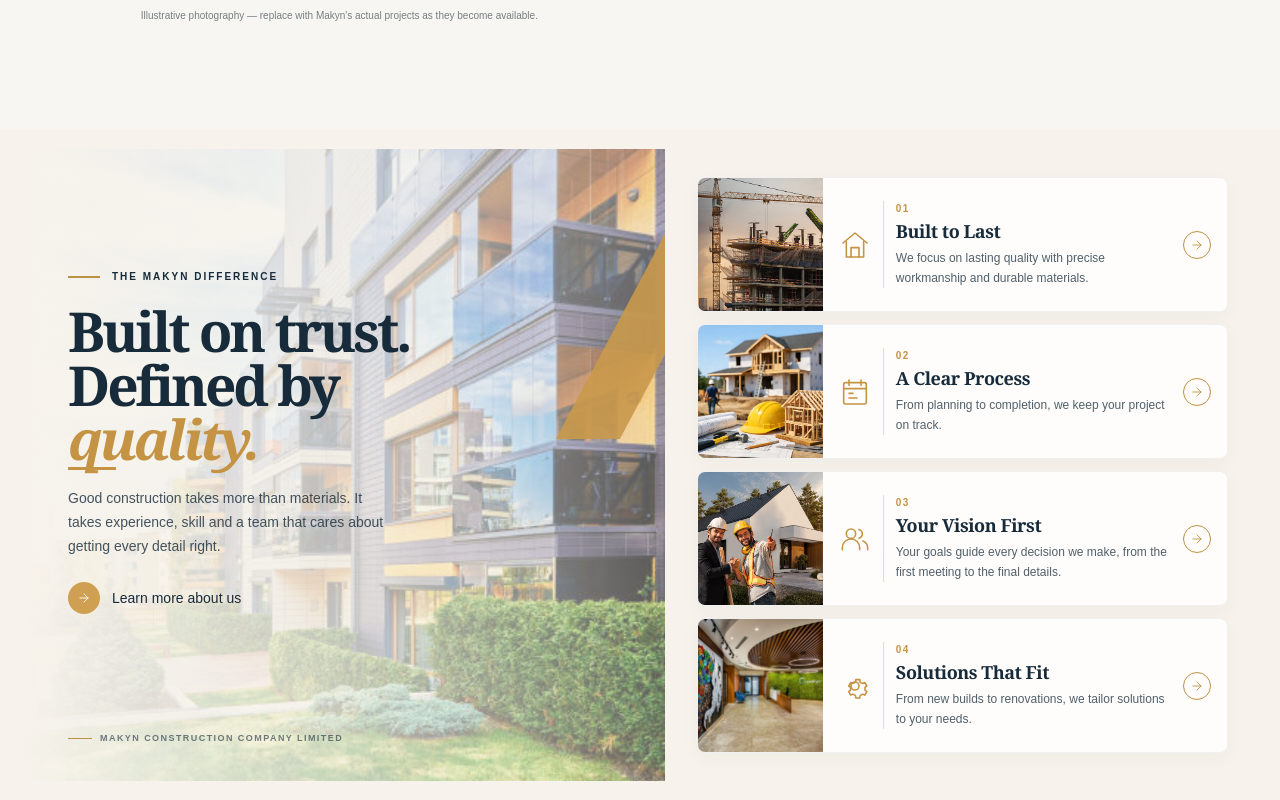
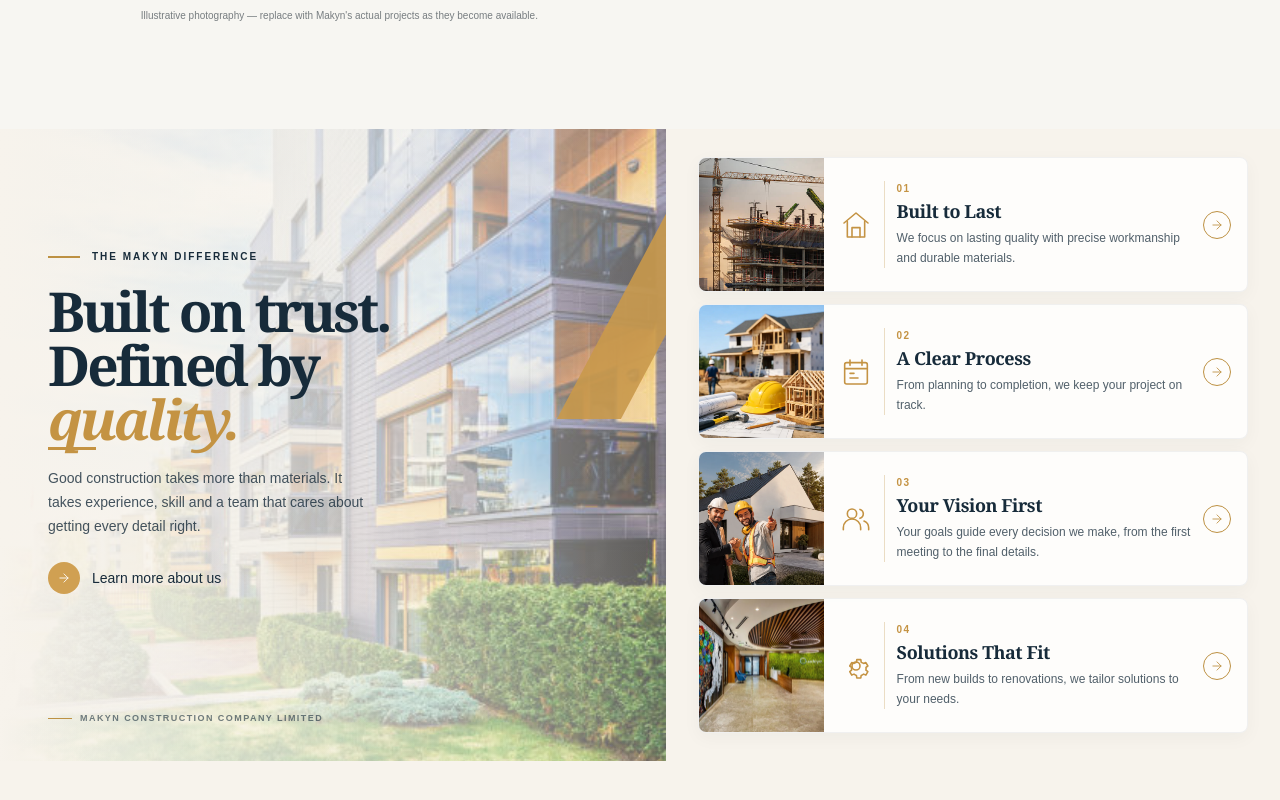
Before and after one commit to Seifuddin/makyn, a Next.js app: page / in a window 1280 px wide. Shown: the part 4020-4820 px from the top of the page. Built offline with nearby package versions, Linux system fonts and the light colour scheme.

Commit message:
undone why us

```diff
--- a/components/home/why-choose-us.tsx
+++ b/components/home/why-choose-us.tsx
@@ -125,7 +125,7 @@ export default function WhyChooseUs() {
     <section
       id="why-choose-us"
       aria-labelledby="why-choose-us-heading"
-      className="overflow-hidden pb-20 max-w-7xl mx-auto p-5 bg-[#f7f3ec] text-[#172b3a]"
+      className="overflow-hidden pb-20 bg-[#f7f3ec] text-[#172b3a]"
     >
       {/* Compact main section */}
       <div className="mx-auto grid max-w-[1600px] grid-cols-1 lg:grid-cols-[1.04fr_0.96fr]">
```
